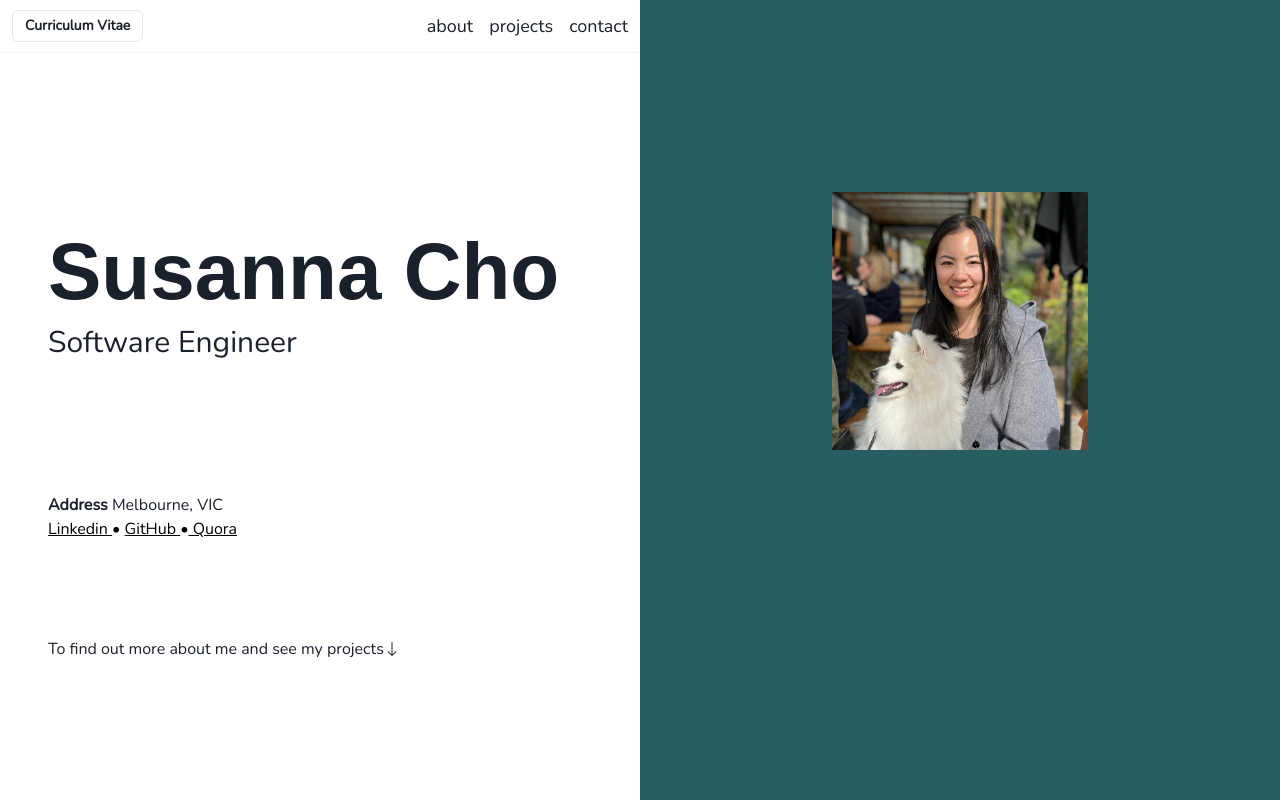
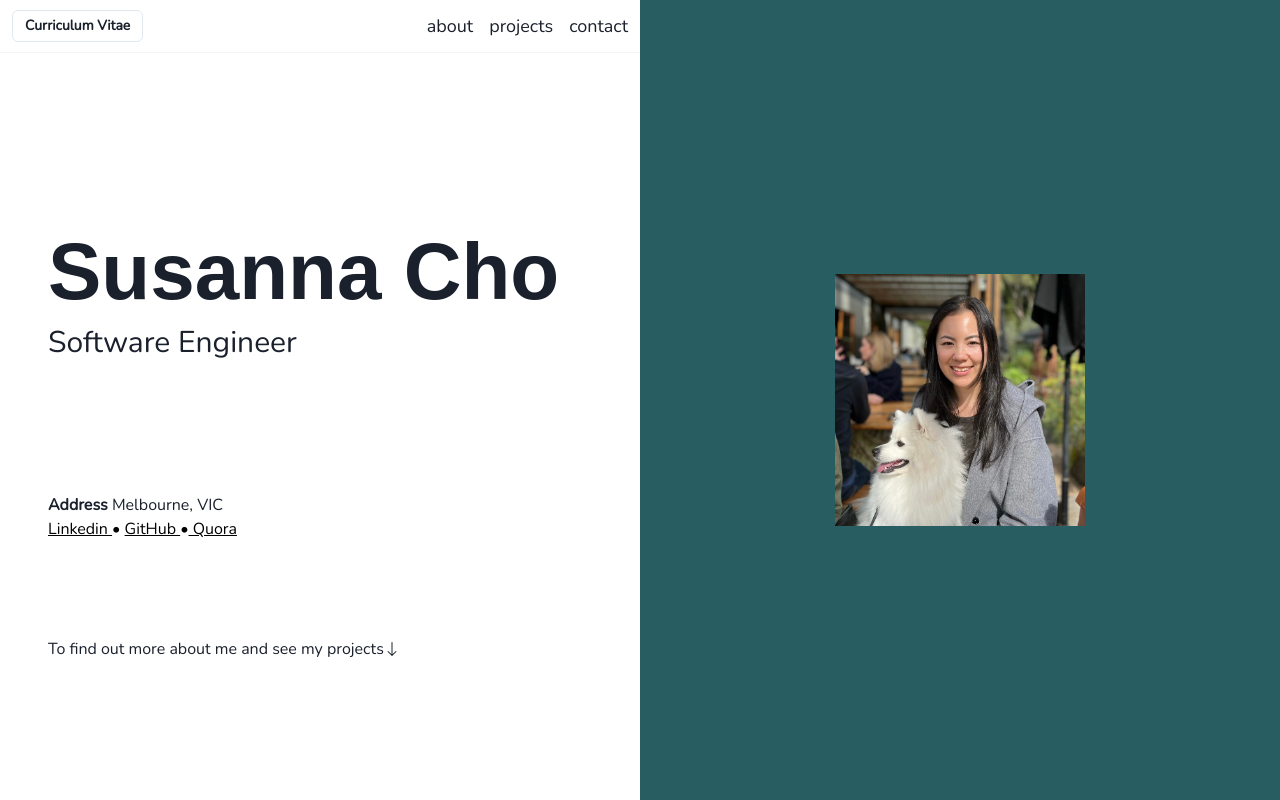
Before and after one commit to Suzyyc/portfolio, a React (Create React App) app: page / in a window 1280 px wide. Built offline with nearby package versions, Linux system fonts and the light colour scheme; a web font is replaced by a local one.

Commit message:
change image size and cahnge website name

```diff
--- a/public/index.html
+++ b/public/index.html
@@ -36,7 +36,7 @@
       href="https://fonts.googleapis.com/css2?family=Nunito&display=swap"
       rel="stylesheet"
     />
-    <title>React App</title>
+    <title>Susanna Cho</title>
   </head>
   <body>
     <noscript>You need to enable JavaScript to run this app.</noscript>
--- a/src/App.js
+++ b/src/App.js
@@ -22,7 +22,7 @@ const App = () => {
           [mobileMedia]: {
             flexDirection: "column",
             overflow: "visible",
-            pt: "2rem",
+            pt: "53px",
           },
         }}
       >
--- a/src/components/SideProfile.js
+++ b/src/components/SideProfile.js
@@ -10,8 +10,19 @@ const SideProfile = () => {
         [mobileMedia]: { width: "100%", order: -1 },
       }}
     >
-      <Box sx={{ p: "12rem", [mobileMedia]: { p: "4rem" } }}>
-        <Image src="/img/Memc.jpg" />
+      <Box
+        sx={{
+          width: "100%",
+          height: "100%",
+          display: "flex",
+          alignItems: "center",
+          justifyContent: "center",
+        }}
+      >
+        <Image
+          sx={{ maxWidth: "250px", [mobileMedia]: { py: "4rem" } }}
+          src="/img/Memc.jpg"
+        />
       </Box>
     </Box>
   );
```
